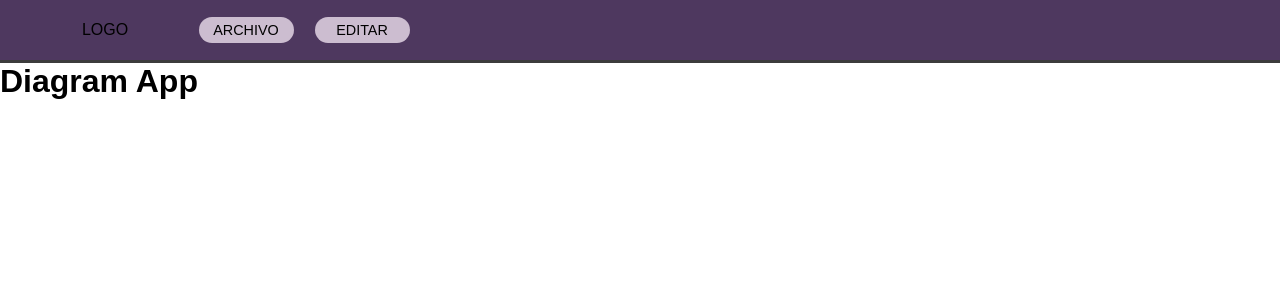
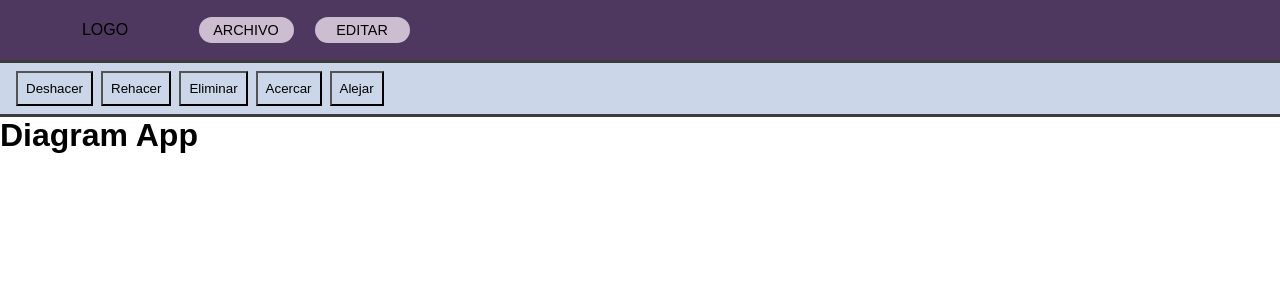
Before and after one commit to FabioGuardado/diagram-app, a React (Create React App) app: page / in a window 1280 px wide. Shown: the top 300 px of the page. Built offline with nearby package versions, Linux system fonts and the light colour scheme.

Commit message:
:lipstick: Add Toolsbar component

```diff
--- a/src/App.js
+++ b/src/App.js
@@ -1,10 +1,12 @@
 import React from 'react';
 import Navbar from './components/Navbar/Navbar';
+import Toolsbar from './components/Toolsbar/Toolsbar';
 
 function App() {
   return (
     <>
       <Navbar />
+      <Toolsbar />
       <h1>Diagram App</h1>
     </>
   );
--- /dev/null
+++ b/src/components/Toolsbar/ToolButton.css
@@ -0,0 +1,6 @@
+.toolsbar-button {
+  background-color: transparent;
+  padding: 0.5rem;
+  margin-right: 0.5rem;
+  cursor: pointer;
+}
--- /dev/null
+++ b/src/components/Toolsbar/ToolButton.js
@@ -0,0 +1,11 @@
+import React from 'react';
+
+import './ToolButton.css';
+
+const ToolButton = ({ tool }) => {
+  const { nombre, icono } = tool;
+
+  return <button className="toolsbar-button">{nombre}</button>;
+};
+
+export default ToolButton;
--- /dev/null
+++ b/src/components/Toolsbar/Toolsbar.css
@@ -0,0 +1,4 @@
+div.toolsbar-container {
+  padding: 0.5rem 1rem;
+  background-color: rgb(203, 214, 232);
+}
--- /dev/null
+++ b/src/components/Toolsbar/Toolsbar.js
@@ -0,0 +1,31 @@
+import React from 'react';
+import Divider from '../Divider/Divider';
+import ToolButton from './ToolButton';
+
+import './Toolsbar.css';
+
+const herramientas = [
+  { nombre: 'Deshacer', icono: '' },
+  { nombre: 'Rehacer', icono: '' },
+  { nombre: 'Eliminar', icono: '' },
+  { nombre: 'Acercar', icono: '' },
+  { nombre: 'Alejar', icono: '' },
+];
+
+const Toolsbar = () => {
+  return (
+    <>
+      <div className="toolsbar-container">
+        <div className="toolsbar-content">
+          {herramientas.map(herramienta => (
+            <ToolButton key={herramienta.nombre} tool={herramienta} />
+          ))}
+        </div>
+      </div>
+
+      <Divider />
+    </>
+  );
+};
+
+export default Toolsbar;
```
